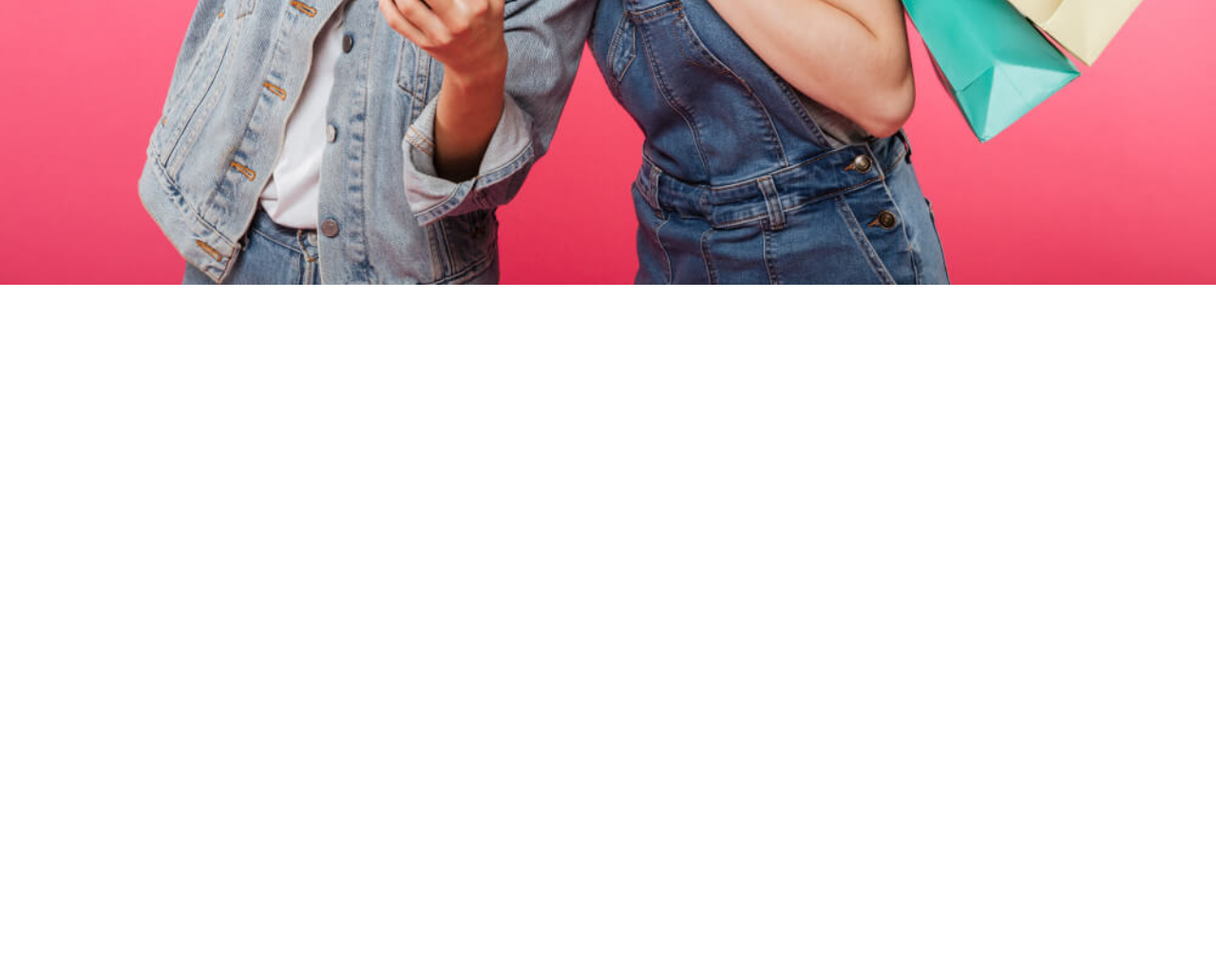
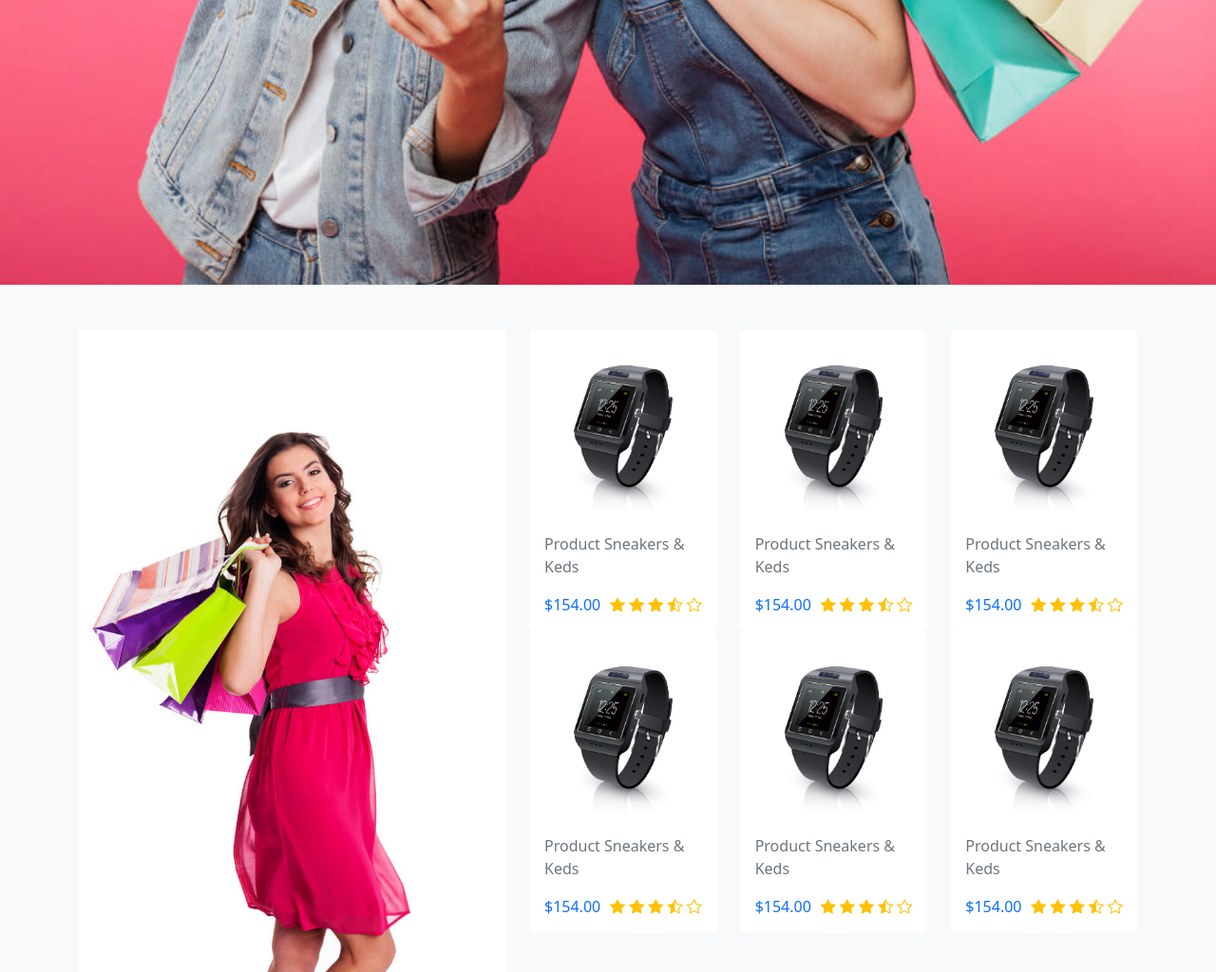
Before and after one commit to abuobaida3009/bootstrap-project-one, a plain HTML site: page index.html in a window 1280 px wide. Shown: the part 616-1640 px from the top of the page at 95% size. Before the commit the page ends 916 px from the top, so only its background shows below. Drawn offline with nearby package versions, Linux system fonts and the light colour scheme.

Commit message:
first section commit

```diff
--- a/index.html
+++ b/index.html
@@ -5,9 +5,11 @@
     <meta name="viewport" content="width=device-width, initial-scale=1.0">
     <title>Bootstrap Project One</title>
     <!-- bootstrap cdn link  -->
+    <!-- bootstrap icon link  -->
+    <link rel="stylesheet" href="https://cdn.jsdelivr.net/npm/bootstrap-icons@1.11.1/font/bootstrap-icons.css">
     <link href="https://cdn.jsdelivr.net/npm/bootstrap@5.3.2/dist/css/bootstrap.min.css" rel="stylesheet" integrity="sha384-T3c6CoIi6uLrA9TneNEoa7RxnatzjcDSCmG1MXxSR1GAsXEV/Dwwykc2MPK8M2HN" crossorigin="anonymous">
 </head>
-<body>
+<body class="bg-light">
     <!-- nav bar code start here  -->
     <nav class="navbar navbar-expand-lg bg-primary">
         <div class="container-fluid">
@@ -76,6 +78,129 @@
         <!-- carousel code end here  -->
     </header>
     <!-- header section end here -->
+    <!-- main section start here  -->
+    <section class="container mt-5">
+      <div class="row">
+        <div class="col-lg-5">
+          <img class="img-fluid" src="images/item-model.jpg" alt="">
+        </div>
+        <div class="col-lg-7">
+          <div class="row">
+            <div class="col-md-4">
+              <div class="card border-0">
+                <img src="images/item-3.jpg" class="card-img-top" alt="...">
+                <div class="card-body">
+                  <p class="card-text text-secondary">Product Sneakers & Keds</p>
+                  <div class="d-flex justify-content-between">
+                    <span class="text-primary">$154.00</span>
+                  <span class="text-warning">
+                    <i class="bi bi-star-fill"></i>
+                    <i class="bi bi-star-fill"></i>
+                    <i class="bi bi-star-fill"></i>
+                    <i class="bi bi-star-half"></i>
+                    <i class="bi bi-star"></i>
+                  </span>
+                  </div>
+                </div>
+              </div>
+            </div>
+            <div class="col-md-4">
+              <div class="card border-0">
+                <img src="images/item-3.jpg" class="card-img-top img-fluid" alt="...">
+                <div class="card-body">
+                  <p class="card-text text-secondary">Product Sneakers & Keds</p>
+                  <div class="d-flex justify-content-between">
+                    <span class="text-primary">$154.00</span>
+                  <span class="text-warning">
+                    <i class="bi bi-star-fill"></i>
+                    <i class="bi bi-star-fill"></i>
+                    <i class="bi bi-star-fill"></i>
+                    <i class="bi bi-star-half"></i>
+                    <i class="bi bi-star"></i>
+                  </span>
+                  </div>
+                </div>
+              </div>
+            </div>
+            <div class="col-md-4">
+              <div class="card border-0">
+                <img src="images/item-3.jpg" class="card-img-top img-fluid" alt="...">
+                <div class="card-body">
+                  <p class="card-text text-secondary">Product Sneakers & Keds</p>
+                  <div class="d-flex justify-content-between">
+                    <span class="text-primary">$154.00</span>
+                  <span class="text-warning">
+                    <i class="bi bi-star-fill"></i>
+                    <i class="bi bi-star-fill"></i>
+                    <i class="bi bi-star-fill"></i>
+                    <i class="bi bi-star-half"></i>
+                    <i class="bi bi-star"></i>
+                  </span>
+                  </div>
+                </div>
+              </div>
+            </div>
+            <div class="col-md-4">
+              <div class="card border-0">
+                <img src="images/item-3.jpg" class="card-img-top img-fluid" alt="...">
+                <div class="card-body">
+                  <p class="card-text text-secondary">Product Sneakers & Keds</p>
+                  <div class="d-flex justify-content-between">
+                    <span class="text-primary">$154.00</span>
+                  <span class="text-warning">
+                    <i class="bi bi-star-fill"></i>
+                    <i class="bi bi-star-fill"></i>
+                    <i class="bi bi-star-fill"></i>
+                    <i class="bi bi-star-half"></i>
+                    <i class="bi bi-star"></i>
+                  </span>
+                  </div>
+                </div>
+              </div>
+            </div>
+            <div class="col-md-4">
+              <div class="card border-0">
+                <img src="images/item-3.jpg" class="card-img-top img-fluid" alt="...">
+                <div class="card-body">
+                  <p class="card-text text-secondary">Product Sneakers & Keds</p>
+                  <div class="d-flex justify-content-between">
+                    <span class="text-primary">$154.00</span>
+                  <span class="text-warning">
+                    <i class="bi bi-star-fill"></i>
+                    <i class="bi bi-star-fill"></i>
+                    <i class="bi bi-star-fill"></i>
+                    <i class="bi bi-star-half"></i>
+                    <i class="bi bi-star"></i>
+                  </span>
+                  </div>
+                </div>
+              </div>
+            </div>
+            <div class="col-md-4">
+              <div class="card border-0">
+                <img src="images/item-3.jpg" class="card-img-top img-fluid" alt="...">
+                <div class="card-body">
+                  <p class="card-text text-secondary">Product Sneakers & Keds</p>
+                  <div class="d-flex justify-content-between">
+                    <span class="text-primary">$154.00</span>
+                  <span class="text-warning">
+                    <i class="bi bi-star-fill"></i>
+                    <i class="bi bi-star-fill"></i>
+                    <i class="bi bi-star-fill"></i>
+                    <i class="bi bi-star-half"></i>
+                    <i class="bi bi-star"></i>
+                  </span>
+                  </div>
+                </div>
+              </div>
+            </div>
+          </div>
+        </div>
+      </div>
+
+    </section>
+    <!-- main section end here  -->
+
 
 
 
```
Also changed, not shown: images/item-1.jpg (added), images/item-2.jpg (added), images/item-3.jpg (added), images/item-4.jpg (added), images/item-5.jpg (added), images/item-model.jpg (added), images/item6.jpg (added).
